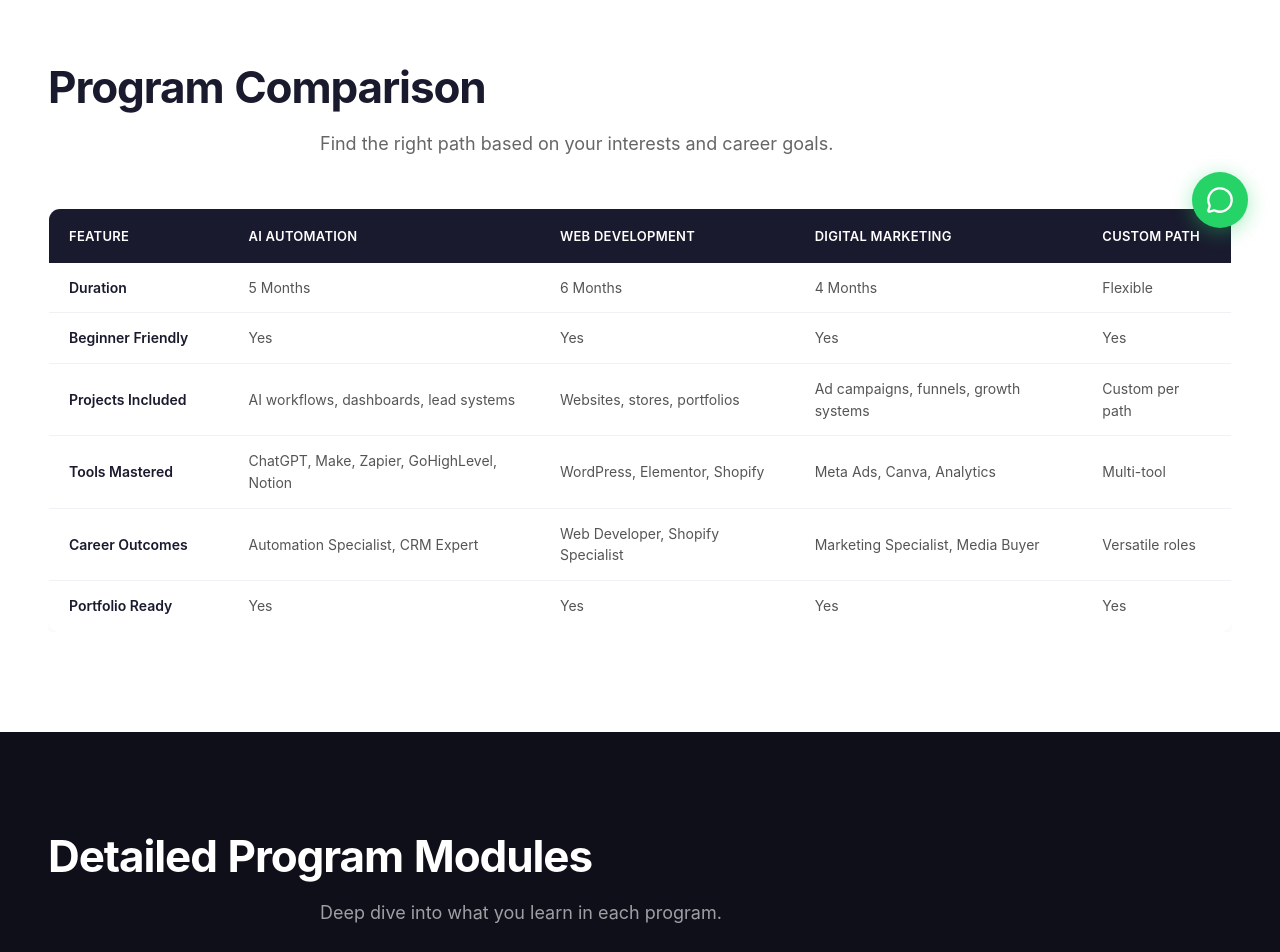
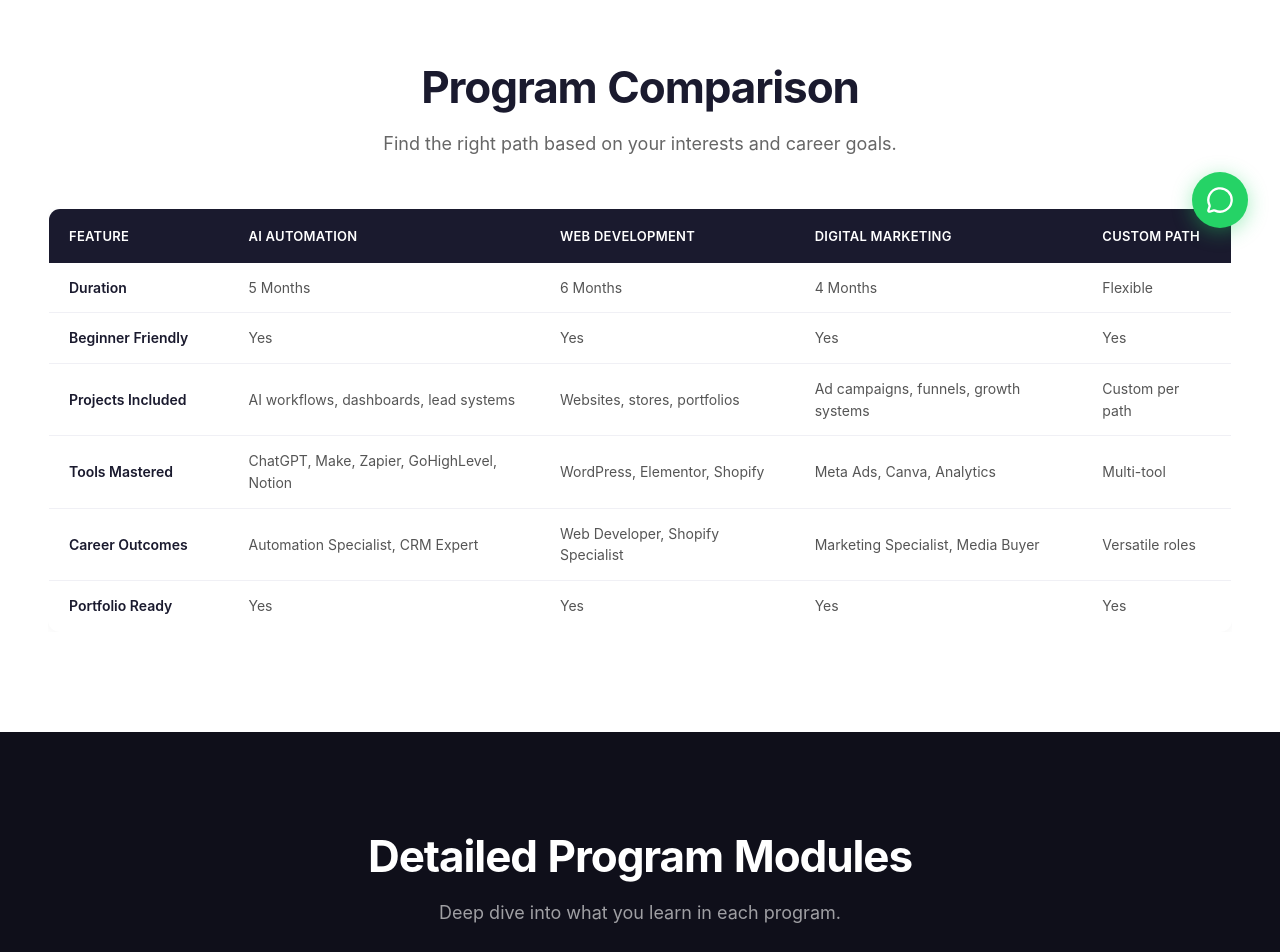
Before and after one commit to solankiharsh0217-design/Orbitcrew-AI-academy, a React (Vite) app: page /programs in a window 1280 px wide. Shown: the part 540-1492 px from the top of the page. Built offline with nearby package versions, Linux system fonts and the light colour scheme.

Commit message:
fix: center align all section headings across pages

```diff
--- a/src/pages/Programs.tsx
+++ b/src/pages/Programs.tsx
@@ -38,8 +38,10 @@
       {/* Comparison */}
       <section className="section-light">
         <div className="container">
-          <h2 className="section-title">Program Comparison</h2>
-          <p className="section-subtitle mb-32">Find the right path based on your interests and career goals.</p>
+          <div className="text-center mb-32">
+            <h2 className="section-title">Program Comparison</h2>
+            <p className="section-subtitle">Find the right path based on your interests and career goals.</p>
+          </div>
           <div style={{ overflowX: "auto" }}>
             <table className="compare-table">
               <thead>
@@ -103,8 +105,10 @@
       {/* Detailed Modules */}
       <section className="section-dark">
         <div className="container">
-          <h2 className="section-title">Detailed Program Modules</h2>
-          <p className="section-subtitle mb-32">Deep dive into what you learn in each program.</p>
+          <div className="text-center mb-32">
+            <h2 className="section-title">Detailed Program Modules</h2>
+            <p className="section-subtitle">Deep dive into what you learn in each program.</p>
+          </div>
           <ProgramsStack />
         </div>
       </section>
--- a/src/pages/StudentJourney.tsx
+++ b/src/pages/StudentJourney.tsx
@@ -65,8 +65,10 @@
 
       <section className="section-dark">
         <div className="container">
-          <h2 className="section-title">Understanding Each Step</h2>
-          <p className="section-subtitle mb-32">Detailed breakdown of what to expect at every stage of your journey.</p>
+          <div className="text-center mb-32">
+            <h2 className="section-title">Understanding Each Step</h2>
+            <p className="section-subtitle">Detailed breakdown of what to expect at every stage of your journey.</p>
+          </div>
           <div className="journey-steps">
             {sections.map((s, i) => (
               <motion.div
```
